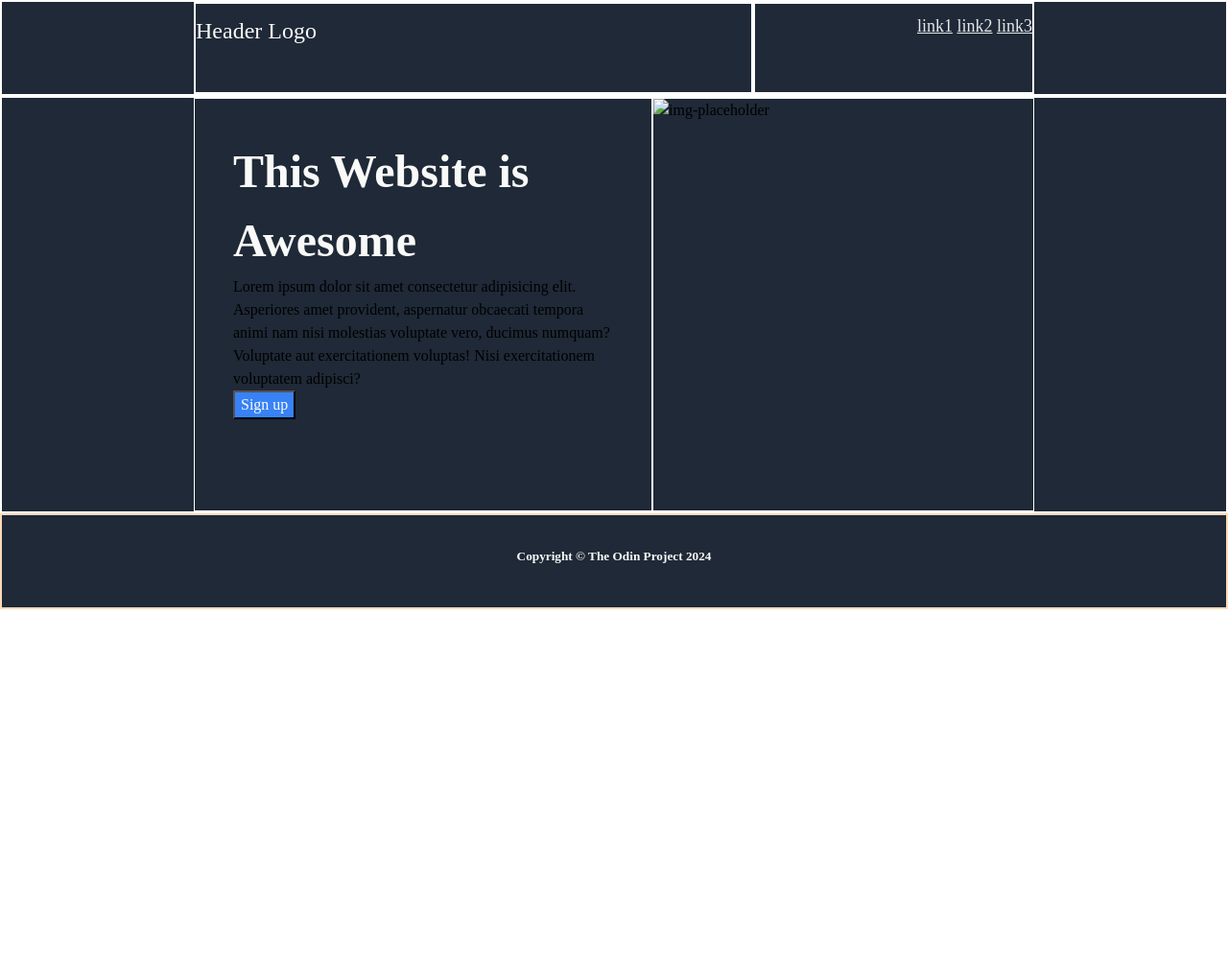
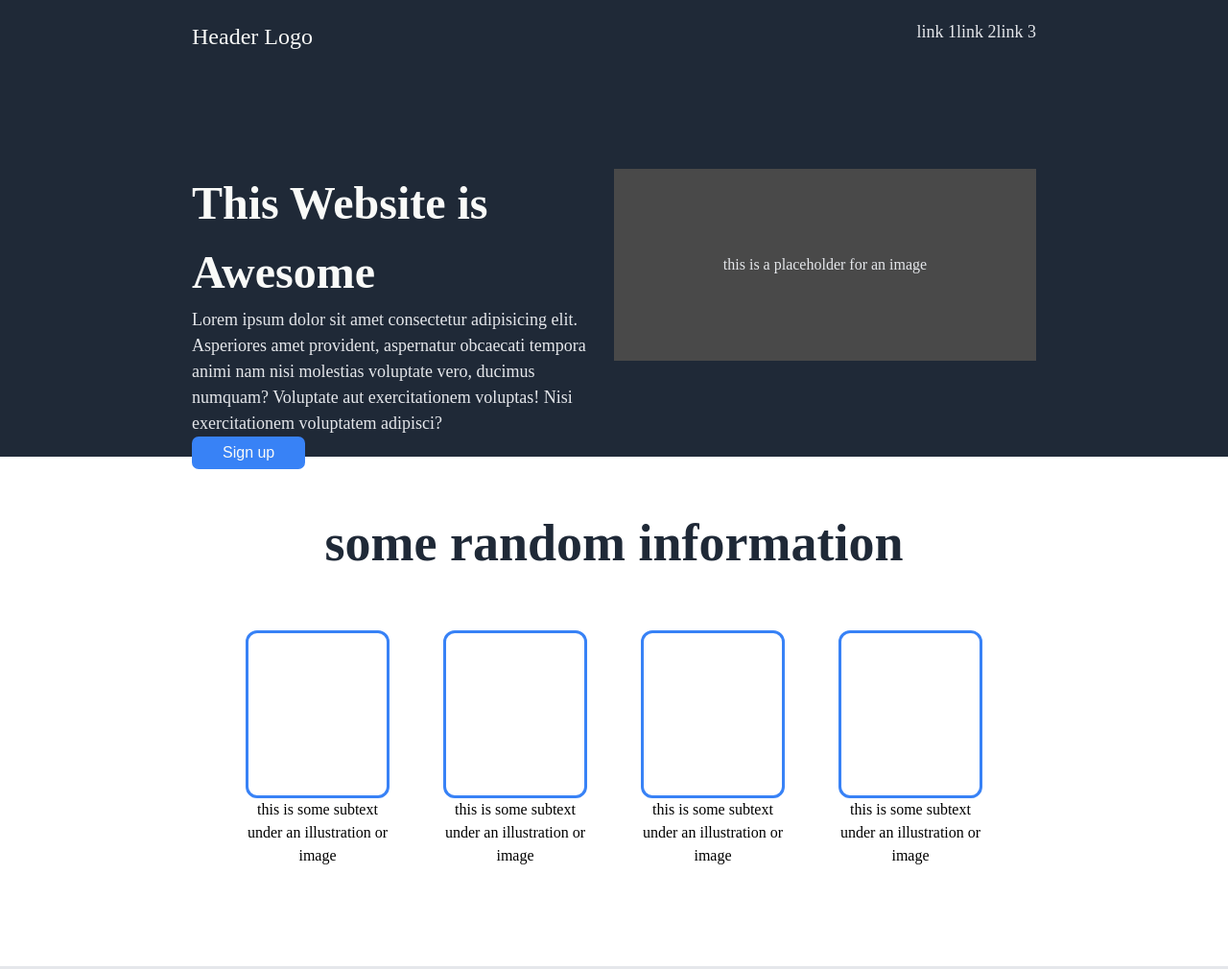
Before and after one commit to markscz/landing-page, a plain HTML site: page index.html in a window 1280 px wide. Shown: the top 1010 px of the page at 96% size. Before the commit the page ends 800 px from the top, so only its background shows below. Drawn offline with Linux system fonts and the light colour scheme.

Commit message:
Edit index.html and style.css

```diff
--- a/index.html
+++ b/index.html
@@ -9,51 +9,51 @@
 </head>
 <body>
     <header>
-        <div class="nav head-div">
-            <p>Header Logo</p>
-        </div>
-
-
-        <div class="nav head-link">
-            <ul class="link">
-                <a href="">link1</a>
-                <a href="">link2</a>
-                <a href="">link3</a>
-            </ul>
+        <div class="nav">
+            <a class="head-text">Header Logo</a>
+            <div class="nav-right">
+                <a href="">link 1</a>
+                <a href="">link 2</a>
+                <a href="">link 3</a>
+            </div>
         </div>
     </header>
 
-    <main class="wrapper">
-        <section class="section one">
-                <div class="text-container">
+
+
+    <div class="wrapper">
+        <section class="one">
+                <div class="hero text-container">
                     <h1 class="main-text">This Website is Awesome</h1>
                     <p>Lorem ipsum dolor sit amet consectetur adipisicing elit. Asperiores amet provident, aspernatur obcaecati tempora animi nam nisi molestias voluptate vero, ducimus numquam? Voluptate aut exercitationem voluptas! Nisi exercitationem voluptatem adipisci?</p>
                     <button>Sign up</button>
                 </div>
 
-                <div class="img-container">
-                    <img src="" alt="img-placeholder">
+                <div class="hero img-container">
+                    <p>this is a placeholder for an image</p>
                 </div>
         </section>
 
-        <!-- <section class="section two">
+        <section class="section two">
+            <div class="info">
                 <h2>some random information</h2>
+            </div>
                 <div class="illu-wrapper">
                     <div>
-                        <img src="" alt="illustration1">
-                        <p>this is some subtext under an illustration or image</p>
+                        <div class="container"></div>
+                        <p class="sub-text">this is some subtext under an illustration or image</p>
                     </div>
                     <div>
-                        <img src="" alt="illustration2">
-                        <p>this is some subtext under an illustration or image</p>
+                        <div class="container"></div>
+                        <p class="sub-text">this is some subtext under an illustration or image</p>
                     </div>
                     <div>
-                        <img src="" alt="illustration3">
-                        <p>this is some subtext under an illustration or image</p>
+                        <div class="container"></div>
+                        <p class="sub-text">this is some subtext under an illustration or image</p>
                     </div>
                     <div>
-                        <img src="" alt="illustration4">
-                        <p>this is some subtext under an illustration or image</p>
+                        <div class="container"></div>
+                        <p class="sub-text">this is some subtext under an illustration or image</p>
                     </div>
                 </div>
         </section>
@@ -68,20 +68,21 @@
         </section>
 
         <section class="section four">
-
-            <div>
-                <h2>Call to action! It's time!</h2>
-                <p>Sign up for our product by clicking that button right over there!</p>
+            <div class="fourth-wrapper">
+                <div class="to-action txt">
+                    <h2>Call to action! It's time!</h2>
+                    <p>Sign up for our product by clicking that button right over there!</p>
+                </div>
+                <div>
+                    <button class="to-action btn">Sign up</button>
+                </div>
             </div>
-            <div>
-                <button>Sign up</button>
-            </div>
-        </section> -->
-    </main>
+        </section>
+    </div>
 
     <footer>
         <div>
-            <h5>Copyright © The Odin Project 2024</h5>
+            <h4>Copyright © The Odin Project 2024</h4>
         </div>
     </footer>
 </body>
--- a/style.css
+++ b/style.css
@@ -43,135 +43,188 @@
   --- above is my css reset ---
 */
 
+header {
+  background-color: #1F2937;
 
-
-header {
-  border: white solid 2px;
-  height: 100px;
-  width: 100%;
-  display: flex;
-
-  flex-direction: row;
-  background-color: #1F2937;
-  padding-left: 200px;
-  padding-right: 200px;
 }
 
 .nav {
-  padding-top: 10px;
+  padding: 0 200px 0 200px;
+  overflow: hidden;
 }
 
-.head-div {
-  border: white solid 2px;
-  color:#f9faf8;
+.nav a {
+  float: left;
+  text-decoration: none;
+  text-align: center;
 
-  font-size: 24px;
-  flex: 2 1 0
+  padding-top: 20px;
+  padding-bottom: 20px;
+
 }
 
-.head-link {
-  border: white solid 2px;
-
-
-  font-size: 18px;
-  text-align: right;
-  flex: 1 1 0;
-  align-content: space-between;
-}
-
-a {
-  color: #E5E7EB;
-}
-
-button {
-  background-color: #3882F6;
+.head-text {
+  font-size: 24px;
   color: #f9faf8;
 }
 
+.nav-right {
+  float: right;
 
+}
 
+.nav-right a{
+  color: #e5e7eb;
+  font-size: 18px;
+
+  display: flex;
+  justify-content: space-evenly;
+
+}
 
 .one {
+  padding: 0 200px 0 200px;
+  background-color: #1F2937;
   display: flex;
   flex-direction: row;
-
-  height: 435px;
-  background-color: #1F2937;
-
-  border: white solid 2px;
-
-  padding-left: 200px;
-  padding-right: 200px;
+  height: 400px;
 }
 
-.text-container {
+.hero {
   flex: 1;
-  border: white solid 1px;
+  position: relative;
+  height: 200px;
+  margin-top: 100px;
+}
 
-  padding: 40px;
+.text-container button {
+  background-color: #3882F6;
+  padding: 5px 32px;
+  border-radius: 7px;
+  font-family:Arial, Helvetica, sans-serif;
+  font-size: bolder;
+  color: #f9faf8;
+  border: none;
+  text-decoration: none;
+}
+
+.text-container h1{
+  font-size: 48px;
+  font-weight: bolder;
+
+  color: #f9faf8;
+}
+
+.text-container p {
+  font-size: 18px;
+  color: #e5e7eb;
+  padding-right: 20px;
 }
 
 .img-container {
-  flex: 1;
-  border: white solid 1px;
+  background-color: rgb(73, 73, 73);
 }
 
-.main-text {
-  font-size: 48px;
-  color: #f9faf8;
+.img-container p {
+  color: #e5e7eb;
+  margin: 0;
+  position: absolute;
+  top: 50%;
+  left: 50%;
+  -ms-transform: translate(-50%, -50%);
+  transform: translate(-50%, -50%);
 }
 
-
-/* .two {
-  align-items: center;
-  border: red solid 2px;
-
+.two {
   text-align: center;
 }
-
+.info {
+  padding: 50px 0 50px;
+  font-size: 36px;
+  font-weight: bolder;
+  color:#1F2937;
+}
 
 .illu-wrapper {
+
+  height: 350px;
+  padding: 0 200px 0 200px;
   display: flex;
   flex-direction: row;
-  flex: 1;
+  justify-content: space-evenly;
 
-  height: 200px;
-  width: 100%;
-  justify-content: space-evenly;
 }
 
-.illu-wrapper img {
-  border: salmon solid 2px;
-  height: 120px;
-  width: 100px;
+.container {
+  border: #3882F6 solid 3px;
+  border-radius: 12px;
+  height: 175px;
+  width: 150px;
 }
 
-
+.sub-text {
+  width: 150px;
+}
 
 .three {
-  border: red solid 2px;
-  height: 200px;
+  height: 400px;
+  padding: 100px 375px 0 375px;
+  background-color: #e5e7eb;
 
-  text-align: center;
+  color: #1F2937;
+}
+
+.three h1 {
+  font-size: 36px;
+
+}
+.three h3 {
+  float: right;
+  font-size: 24px;
 }
 
 .four {
-  border: red solid 2px;
-
-  height: 200px;
+  height: 400px;
+  padding: 100px 200px 0 200px;
 }
 
-.third-wrapper {
-  border: red solid 2px;
-  width: 100%;
-} */
+.fourth-wrapper {
+  border-radius: 10px;
+  height: 200px;
+  background-color: #3882F6;
+  padding: 50px 150px 50px 150px;
+  display: flex;
+  justify-content: center;
 
+}
 
+.txt {
+  color: #f9faf8;
+  flex: 3;
 
+}
 
+.txt h2 {
+  font-size: 36px;
+}
+
+.txt p {
+  font-size: 24px;
+}
+
+.btn {
+  flex: 1;
+  margin-top: 20px;
+  margin-left: 20px;
+  padding: 10px 45px;
+  background-color: #3882F6;
+  color: #f9faf8;
+  border-radius: 10px;
+
+  border: #e5e7eb solid 2px;
+}
 
 footer {
-  border: peachpuff solid 2px;
   padding-top: 33px;
   color: #f9faf8;
   height: 100px;
```
